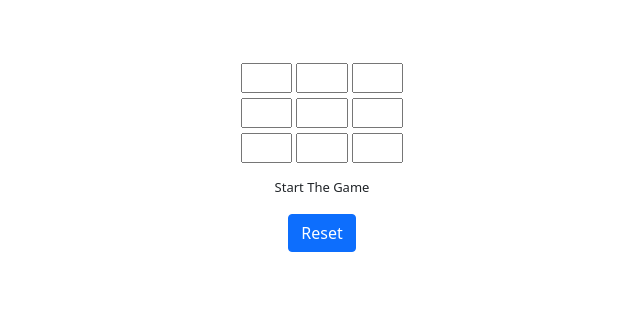
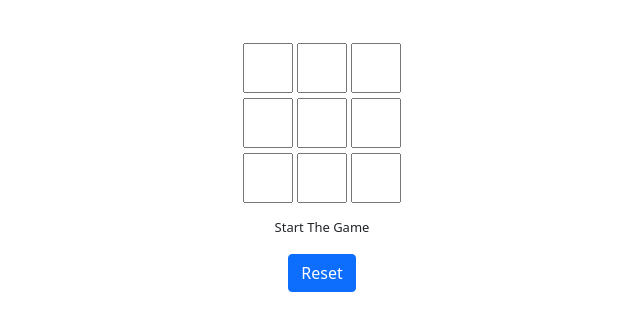
Before and after one commit to Rakesh-sys/tictactoe, a plain HTML site: page index.html in a window 1280 px wide. Shown: the part 153-484 px from the top of the page, without its empty margins (318-958 px from the left). Drawn offline with nearby package versions, Linux system fonts and the light colour scheme.

Commit message:
fixed issues

```diff
--- a/css/style.css
+++ b/css/style.css
@@ -8,7 +8,8 @@ h1{
 
 
 .inp{
-    width: 4%;
+    width: 50px;
+    height: 50px;
     text-align: center;
 }
 
@@ -18,7 +19,7 @@ h1{
 }
 
 .row{
-    padding-top: 60px;
+    padding-top: 40px;
     padding-bottom: 10px;
 }
 
--- a/index.html
+++ b/index.html
@@ -4,7 +4,7 @@
     <meta charset="UTF-8">
     <meta http-equiv="X-UA-Compatible" content="IE=edge">
     <meta name="viewport" content="width=device-width, initial-scale=1.0">
-    <title>Document</title>
+    <title>My TicTacToe Game</title>
     <link href="https://cdn.jsdelivr.net/npm/bootstrap@5.0.2/dist/css/bootstrap.min.css" rel="stylesheet" integrity="sha384-EVSTQN3/azprG1Anm3QDgpJLIm9Nao0Yz1ztcQTwFspd3yD65VohhpuuCOmLASjC" crossorigin="anonymous">
     <link rel="stylesheet" href="css/style.css">
 </head>
```
